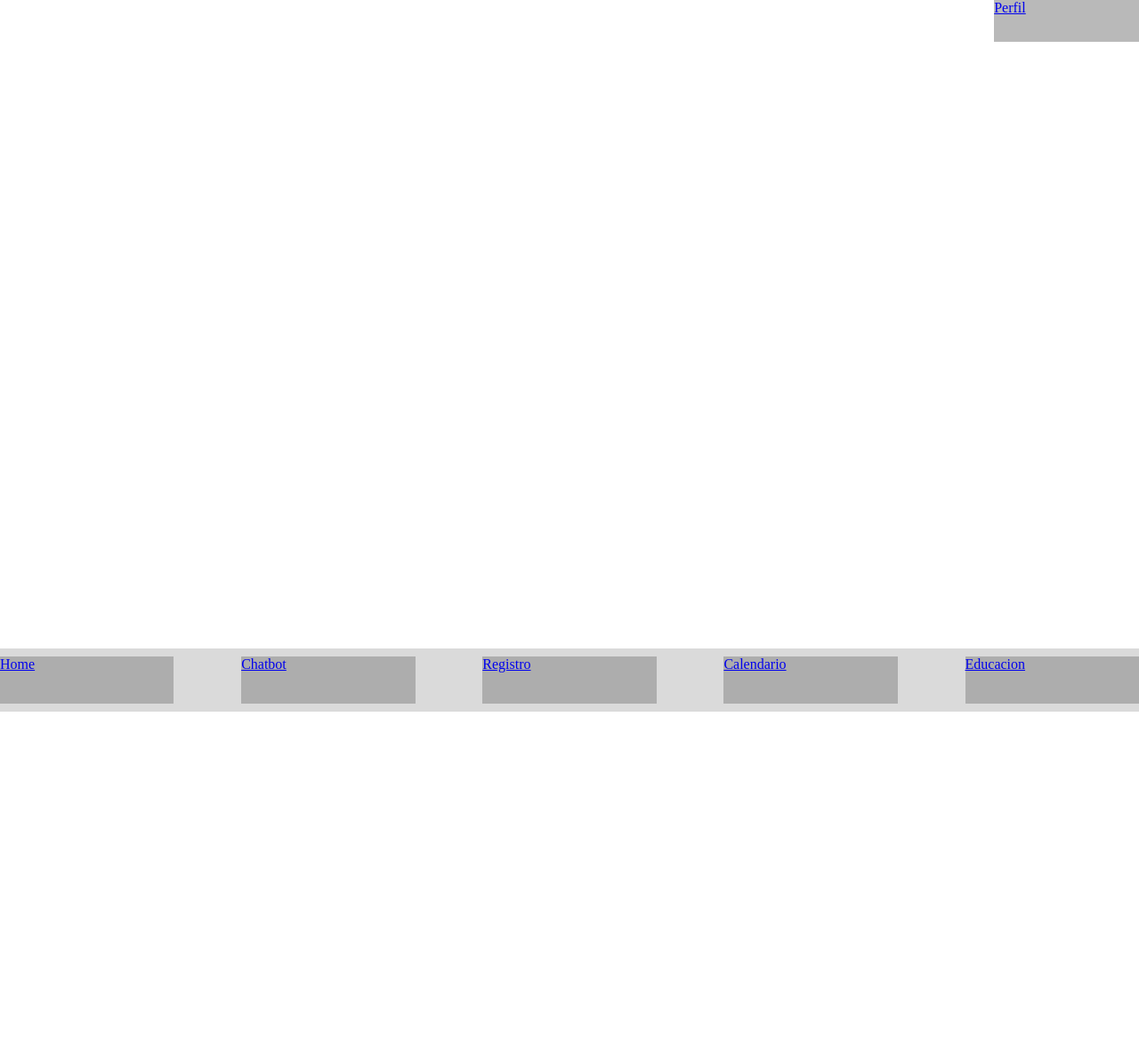
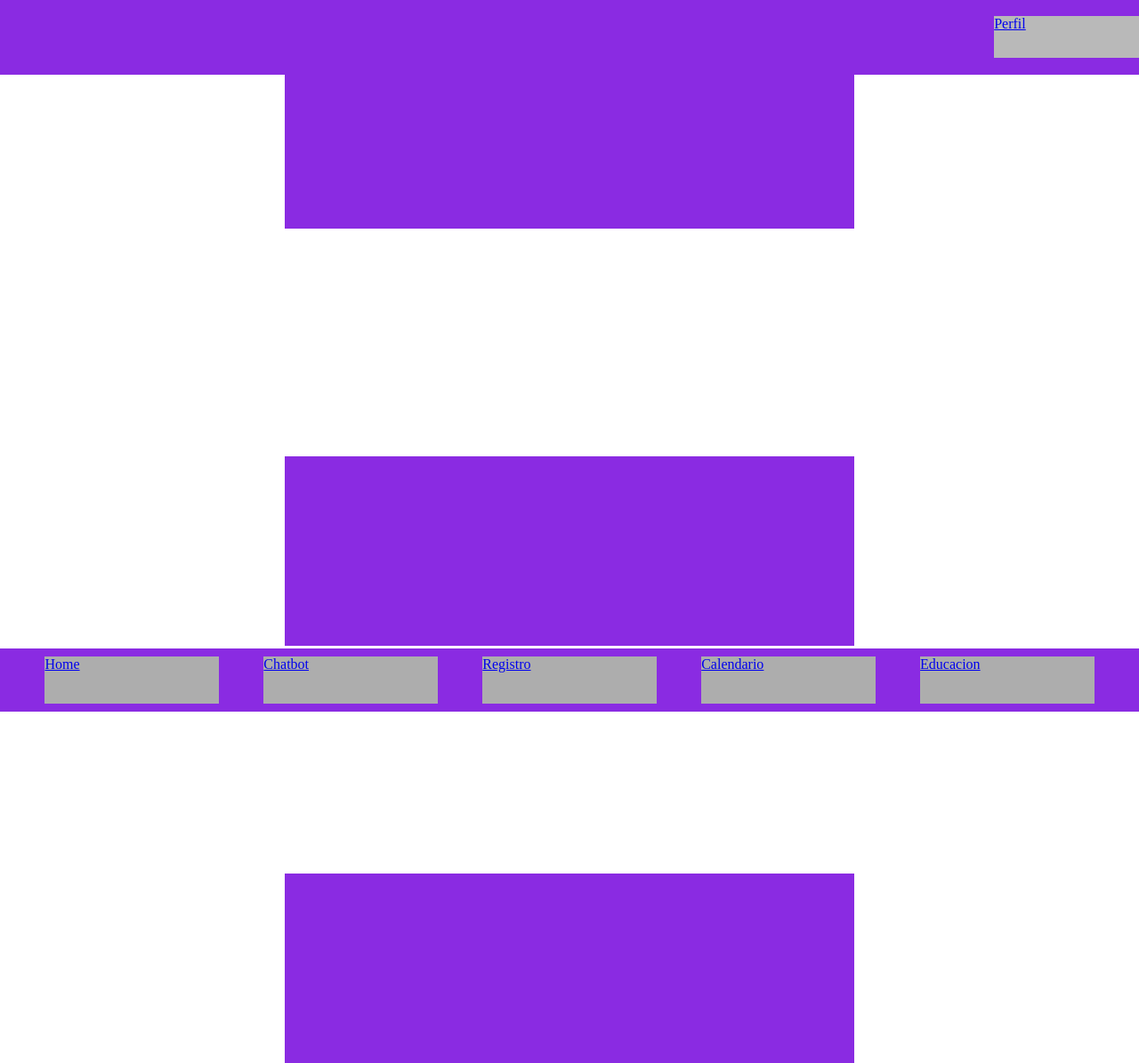
Before and after one commit to franciscadarling/Marea, a plain HTML site: page home/home.html in a window 1280 px wide. Shown: the whole page at 89% size. Before the commit the page ends 800 px from the top, so only its background shows below. Drawn offline with Linux system fonts and the light colour scheme.

Commit message:
soy increíble (empezando wireframes)

```diff
--- a/home/home.css
+++ b/home/home.css
@@ -16,16 +16,22 @@ body {
     top: 0;
     display: flex;
     justify-content: flex-end;
+    align-items: center;
     z-index: 10;
+    background-color: blueviolet;
 }
 
 .pantalla {
     width: 100%;
     height: 80.63vh;
+    display: flex;
+    align-items: center;
+    justify-content: center;
+    flex-direction: column;
 }
 
 .botones {
-    background-color: rgb(218, 218, 218);
+    background-color: blueviolet;
     width: 100%;
     height: 8.92vh;
     position: sticky;
@@ -33,7 +39,8 @@ body {
     display: flex;
     flex-direction: row;
     align-items: center;
-    justify-content: space-between;
+    justify-content: space-evenly;
+
 }
 
 .botonpagina {
@@ -50,3 +57,22 @@ body {
     display: flex;
     flex-direction: row;
 }
+.rueda {
+    width: 50%;
+    aspect-ratio: 1/1;
+    background-color: blueviolet;
+    color: blueviolet;
+    margin:10%
+}
+.proximo-ciclo{
+    width: 50%;
+    aspect-ratio: 3/1;
+    background-color: blueviolet;
+    margin:10%
+}
+.dato-fase{
+    width: 50%;
+    aspect-ratio: 3/1;
+    background-color: blueviolet;
+    margin:10%
+}
--- a/home/home.html
+++ b/home/home.html
@@ -7,20 +7,22 @@
     <link rel="stylesheet" href="home.css">
 </head>
 <body>
-    <section class="header">
+    <header class="header">
         <a href="../perfil/perfil.html" class="btnperfil">Perfil</a>
+    </header>
+
+    <section class="pantalla">
+        <div class="rueda"></div>
+        <div class="proximo-ciclo"> </div>
+        <div class="dato-fase"> </div>
     </section>
 
-    <section class="pantalla">
-
-    </section>
-
-    <section class="botones">
+    <nav class="botones">
         <a href="../home/home.html" class="botonpagina">Home</a>
         <a href="../chatbot/chatbot.html" class="botonpagina">Chatbot</a>
         <a href="../registro/registro.html" class="botonpagina">Registro</a>
         <a href="../calendario/calendario.html" class="botonpagina">Calendario</a>
         <a href="../educacion/educación.html" class="botonpagina">Educacion</a>
-    </section>
+    </nav>
 </body>
 </html>
```
